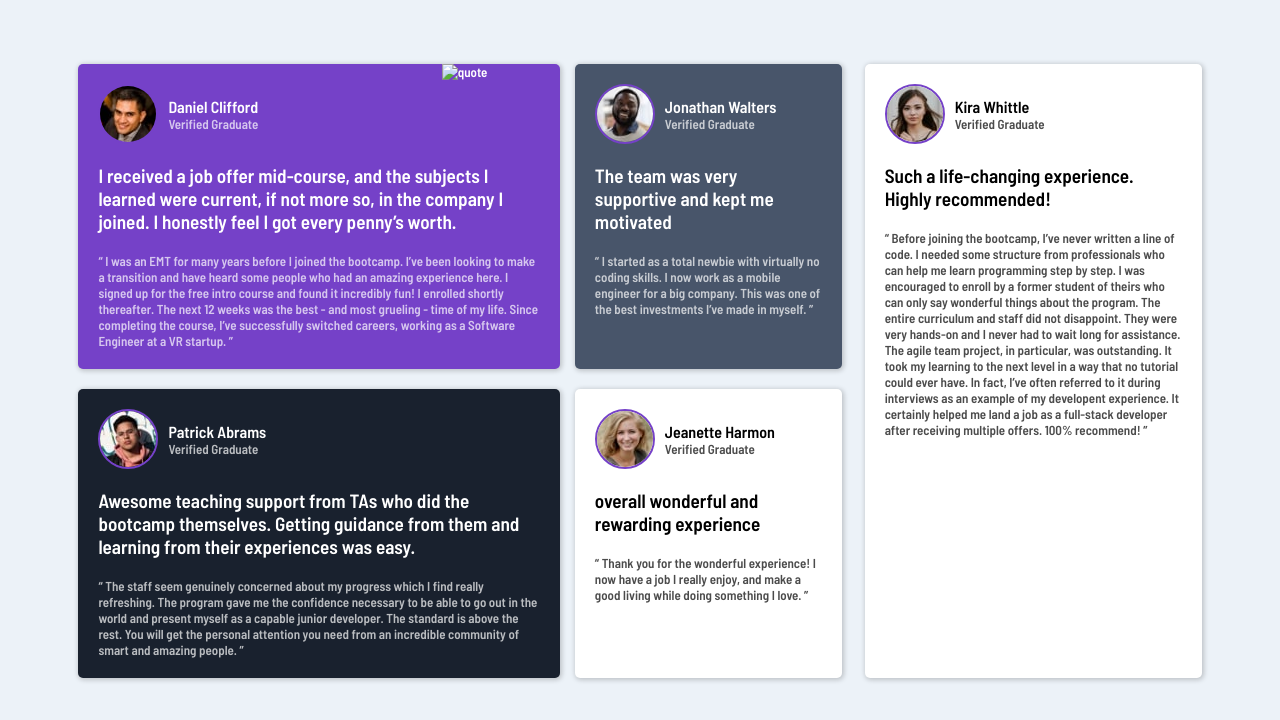
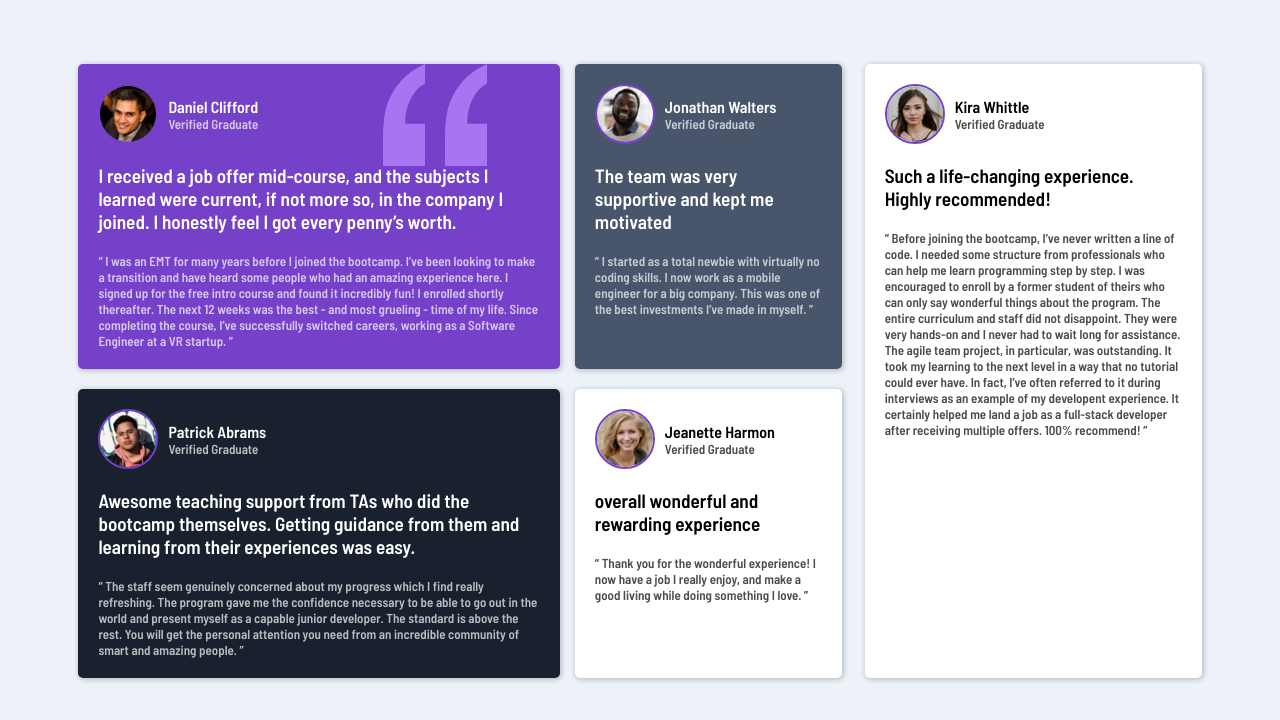
Before and after one commit to HussienElsayed79/demo, a plain HTML site: page index.html in a window 1280 px wide. Drawn offline with Linux system fonts and the light colour scheme; the site is published under a folder, as on GitHub Pages, so addresses that start at the root find nothing.

Commit message:
Update index.html

```diff
--- a/index.html
+++ b/index.html
@@ -18,7 +18,7 @@
     <div id="main-left">
       <div id="top">
         <div id="testimonial-1" class="grid-item">
-          <img id =  "quote" src="/images/bg-pattern-quotation.svg" alt="quote">
+          <img id =  "quote" src="images/bg-pattern-quotation.svg" alt="quote">
           <div class="header">
             <img src="images/image-daniel.jpg" alt="Daniel profile picture">
             <div class="header-text">
```
